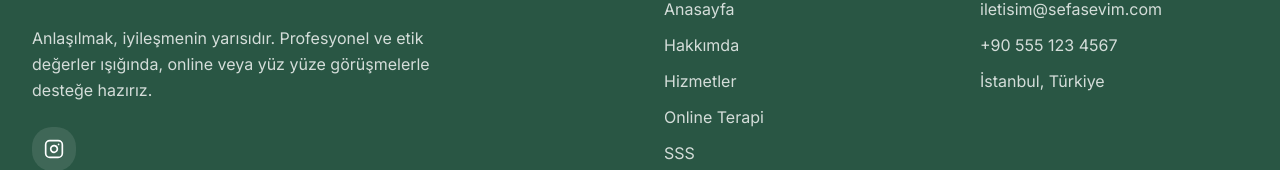
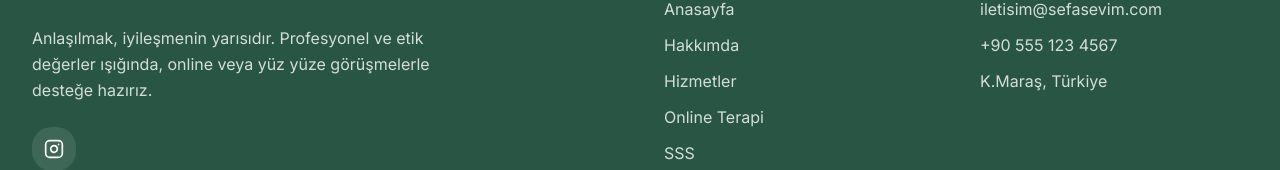
Before and after one commit to ofsevim/sefa-s-calm-space, a React (Vite) app: page / in a window 1280 px wide. Shown: the part 6772-6942 px from the top of the page. Built offline with nearby package versions, Linux system fonts and the light colour scheme; no server answers; the database is empty; the HTML template or start-up script is replaced by a standard one.

Commit message:
Update Footer.tsx

```diff
--- a/src/components/Footer.tsx
+++ b/src/components/Footer.tsx
@@ -99,7 +99,7 @@ export const Footer = () => {
                   +90 555 123 4567
                 </a>
               </li>
-              <li>İstanbul, Türkiye</li>
+              <li>K.Maraş, Türkiye</li>
             </ul>
           </div>
         </div>
```
